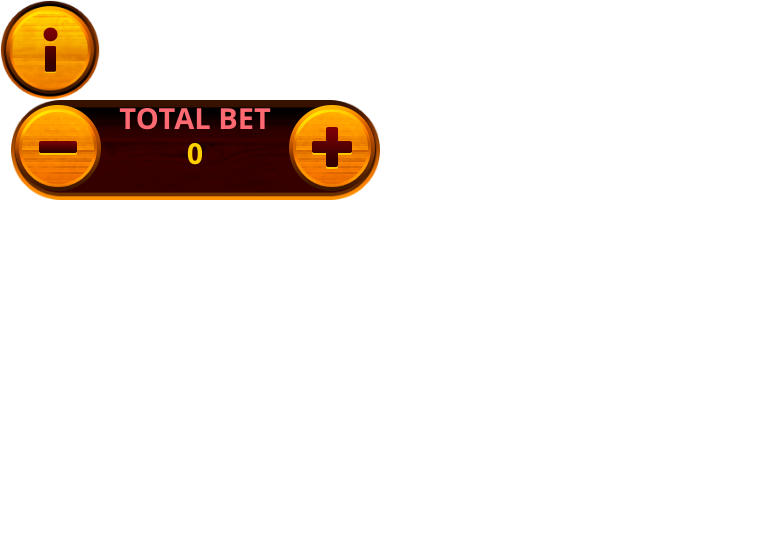
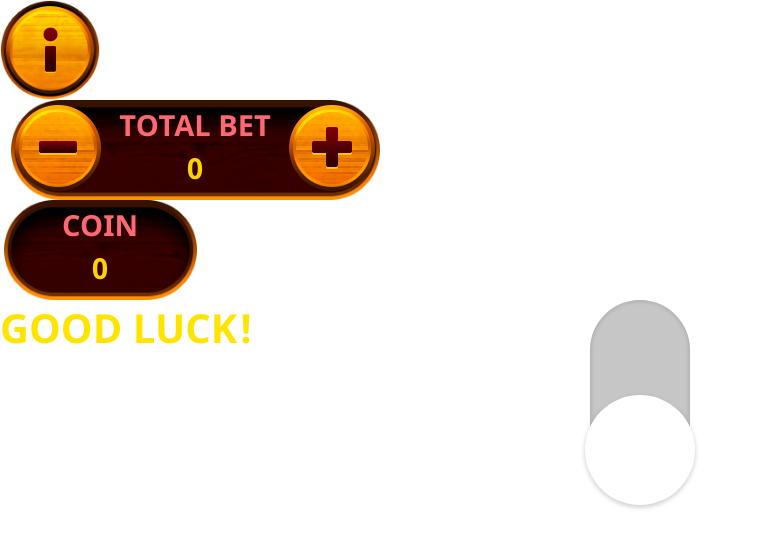
Before and after one commit to ksankakovsh/button-bar, a plain HTML site: page buttons/index.html in a window 1280 px wide. Shown: the whole page, without its empty margins (0-760 px from the left). Drawn offline with Linux system fonts and the light colour scheme.

Commit message:
added some more elements
added some more elements

```diff
--- a/buttons/css/style.css
+++ b/buttons/css/style.css
@@ -69,7 +69,7 @@ body {font-family: 'Noto Sans';}
 .totaltxt {
     color: #ff6972;
     font-size: 29px;
-        line-height: 1.223;
+        line-height: 50px;
         text-align: center;
         font-weight: 700;
 }
@@ -90,6 +90,10 @@ body {font-family: 'Noto Sans';}
 
 #more:hover, #less:hover{
     background: url(../img/p-m-hover.png) center center no-repeat;
+    background-size: contain;
+}
+#more:focus, #less:focus{
+    background: url(../img/p-m-click.png) center center no-repeat;
     background-size: contain;
 }
 
@@ -118,3 +122,59 @@ body {font-family: 'Noto Sans';}
 
     }
 }
+
+
+.totalcoin {
+    width: 200px;
+    height: 100px;
+    background: url(../img/bg_totalcoin.png) center center no-repeat;
+    background-size: contain;
+}
+
+.good {
+    font-family: 'Noto Sans';
+    color: #ffe400;
+    font-size: 40px;
+    font-weight: 700;
+    text-transform: uppercase;
+}
+
+/*turbo*/
+.turbo {
+    position: absolute;
+    top: 50%;
+    left: 50%;
+    transform: translate(-50%, -50%);
+  }
+
+  input[type="checkbox"] {
+    width: 100px;
+    height: 200px;
+    -webkit-appearance: none;
+    -moz-appearance: none;
+    background: #c6c6c6;
+    outline: none;
+    border-radius: 50px;
+    box-shadow: inset 0 0 5px rgba(0,0,0, .2);
+    transition: 0.5s;
+    position: relative;
+  }
+  input:checked[type="checkbox"] {
+    background: #02a9f4;
+  }
+  input[type="checkbox"]::before {
+    content: '';
+    position: absolute;
+    width: 100px;
+    height: 100px;
+    border-radius: 50%;
+
+    bottom: 0;
+    background: #fff;
+    transform: scale(1.1);
+    box-shadow: 0 2px 5px rgba(0,0,0, .2);
+    transition: 0.5s;
+  }
+  input:checked[type="checkbox"]::before {
+    bottom: 100px;
+  }
--- a/buttons/index.html
+++ b/buttons/index.html
@@ -24,7 +24,17 @@
          </div>
 
         <button id="more" onclick="sumar()"><img src="img/more.png" alt="more"></button>
+
     </div>
+<div class="totalcoin">
+         <p class="totaltxt">COIN</p>
+         <p id="num" class="num">0</p>
+      </div>
+<p class="good">good luck!</p>
+<div class="turbo">
+   <input type="checkbox">
+ </div>
+
 </div>
 
 
```
Also changed, not shown: buttons/img/bg_totalcoin.png (added), buttons/img/bg_turbooff.png (added).
